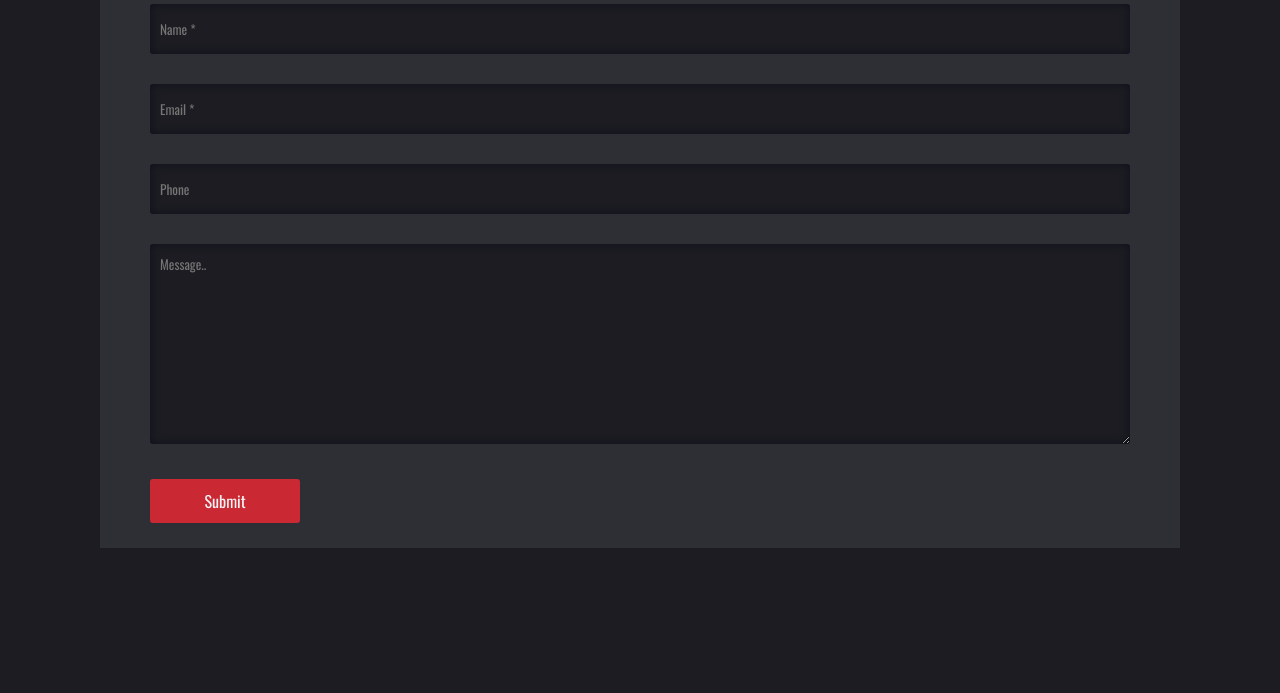
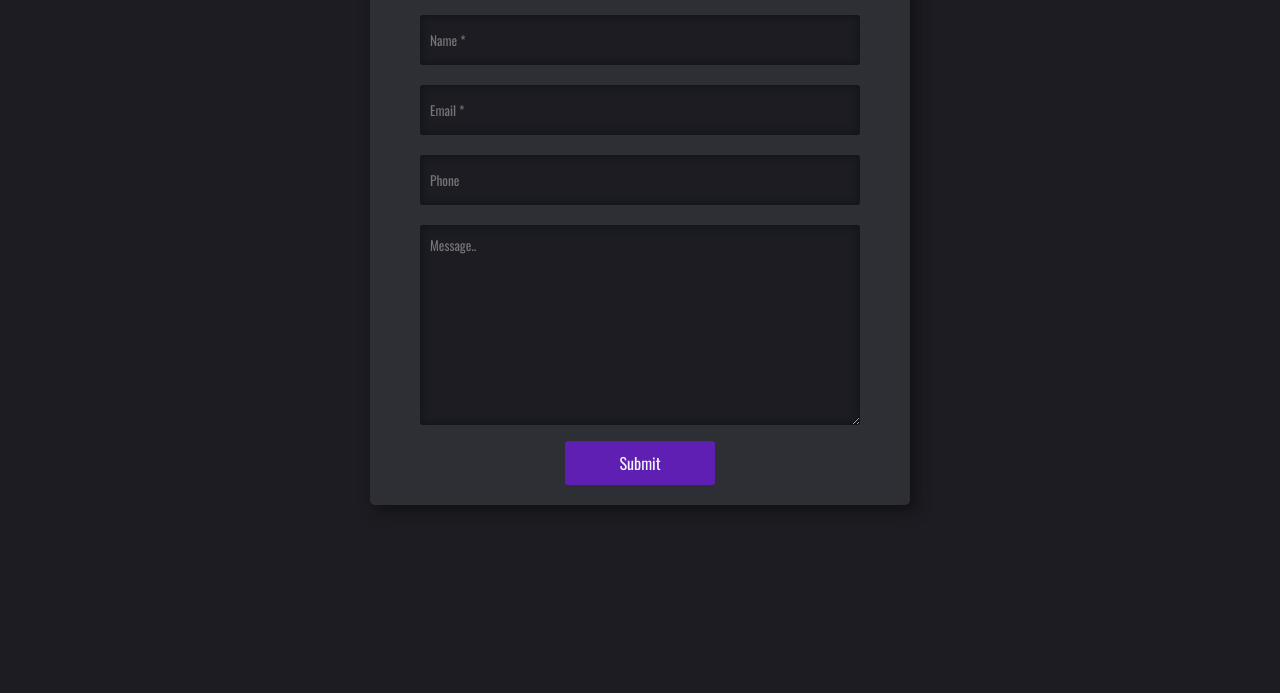
Before and after one commit to Apricosma/my-dev-team, a plain HTML site: page contact.html in a window 1280 px wide. Shown: the part 157-850 px from the top of the page. Drawn offline with nearby package versions, Linux system fonts and the light colour scheme.

Commit message:
Change styling of contact to match index

```diff
--- a/assets/style/contact.css
+++ b/assets/style/contact.css
@@ -4,6 +4,7 @@
     --app-dark-bg: #1c1c22;
     --app-font-color: #f2f4f6;
     --app-red: #ca2934;
+    --app-purple: #5e1fb2;
 }
 
 html {
@@ -25,12 +26,18 @@ body {
 /* - - - - - - - - - - - - - - */
 
 .form-section {
+    margin: auto;
+    width: 50%;
     margin-top: 50px;
     background-color: #2e2e35;
     padding: 25px 50px;
+    box-shadow: 5px 5px 15px #111113;
+    position: relative;
+    border-radius: 5px;
 }
 
 .form-section h2 {
+    font-size: 38px;
     color: var(--app-font-color);
     text-align: center;
     padding: 10px
@@ -41,19 +48,43 @@ input[type=text], textarea {
     padding: 10px;
     color: var(--app-font-color);
     height: 50px;
-    margin-top: 30px;
+    margin-top: 20px;
     border-radius: 3px;
     background-color: var(--app-dark-bg);
     box-shadow: inset 0 0 10px #10101d;
     resize: vertical;
 }
 
+input[type=text]:hover, textarea:hover {
+    background: #232329;
+    border-style: solid;
+    border-width: 1px;
+}
+
+input[type=text]:focus, textarea:focus {
+    background: #232329;
+    border-style: solid;
+    border-width: 1px;
+}
+
+textarea {
+    margin-bottom: 50px;
+}
+
 input[type=button] {
-    margin-top: 30px;
+    margin: 20px 0;
     width: 150px;
     padding: 10px;
     border-radius: 3px;
     font-size: 16px;
-    background-color: var(--app-red);
+    background-color: var(--app-purple);
     color: var(--app-font-color);
+    position: absolute;
+    left: 50%;
+    transform: translate(-50%);
+    bottom: 0;
 }
+
+input[type=button]:hover {
+    background-color: #6827bd;
+}
```
